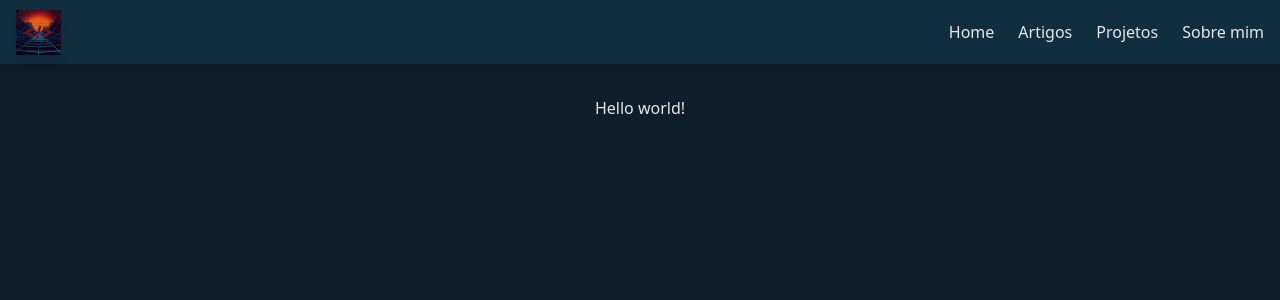
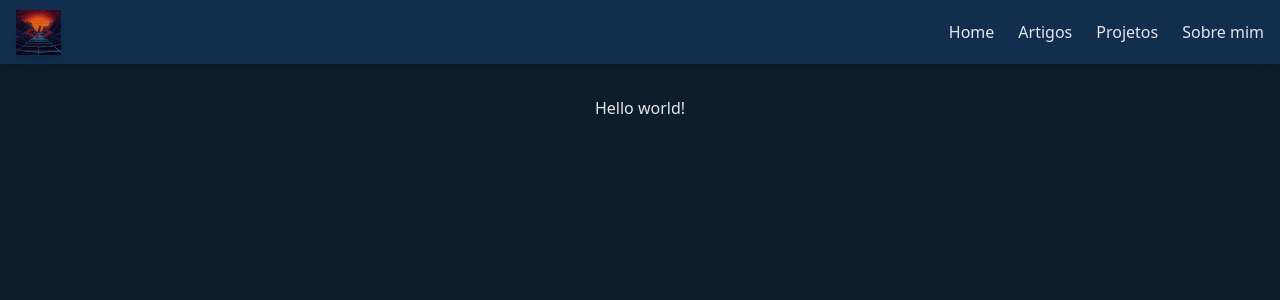
Before and after one commit to JoaoLGR/my-portfolio-and-blog, a Next.js app: page / in a window 1280 px wide. Shown: the top 300 px of the page. Built offline with nearby package versions, Linux system fonts and the light colour scheme.

Commit message:
style(tailwind.config): alters the colors personalizeds

```diff
--- a/tailwind.config.js
+++ b/tailwind.config.js
@@ -9,7 +9,7 @@ module.exports = {
     extend: {
       colors: {
         primary: "#0d1e2a",
-        secondary: "#112e3f",
+        secondary: "#112e4f",
         link: "#02dbfc"
       }
     }
```
